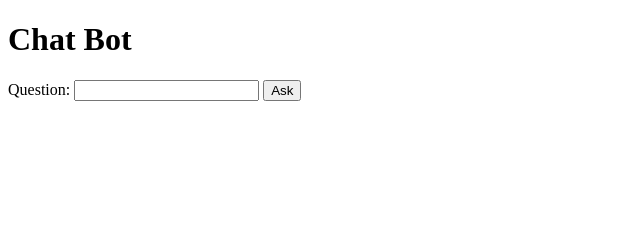
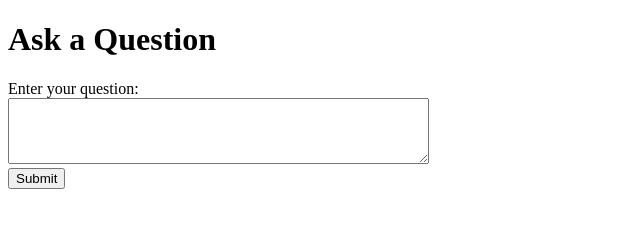
Before and after one commit to FoundationINCCorporateTeam/MNAI-3, a plain HTML site: page app/static/botty.html in a window 1280 px wide. Shown: the whole page, without its empty margins (0-640 px from the left). Drawn offline with Linux system fonts and the light colour scheme.

Commit message:
Update botty.html

```diff
--- a/app/static/botty.html
+++ b/app/static/botty.html
@@ -3,44 +3,14 @@
 <head>
     <meta charset="UTF-8">
     <meta name="viewport" content="width=device-width, initial-scale=1.0">
-    <title>Chat Bot</title>
+    <title>Question Form</title>
 </head>
 <body>
-    <h1>Chat Bot</h1>
-    <form id="chat-form" onsubmit="return false;">
-        <label for="question">Question:</label>
-        <input type="text" id="question" name="question">
-        <button type="button" onclick="getAnswer()">Ask</button>
+    <h1>Ask a Question</h1>
+    <form action="/get-response" method="post">
+        <label for="question">Enter your question:</label><br>
+        <textarea id="question" name="question" rows="4" cols="50"></textarea><br>
+        <input type="submit" value="Submit">
     </form>
-    <div id="response-container"></div>
-
-    <script>
-        async function getAnswer() {
-            const question = document.getElementById('question').value;
-            const responseContainer = document.getElementById('response-container');
-            responseContainer.innerHTML = 'Processing...';
-
-            try {
-                const response = await fetch('/get-response', {
-                    method: 'POST',
-                    headers: {
-                        'Content-Type': 'application/x-www-form-urlencoded',
-                    },
-                    body: new URLSearchParams({ question }),
-                });
-                const data = await response.json();
-
-                // Display response
-                if (data.error) {
-                    responseContainer.innerHTML = `<p><strong>Error:</strong> ${data.error}</p>`;
-                } else {
-                    responseContainer.innerHTML = `<p><strong>Article URL:</strong> ${data.article_url}</p>`;
-                    responseContainer.innerHTML += `<p><strong>Summary:</strong> ${data.summary}</p>`;
-                }
-            } catch (error) {
-                responseContainer.innerHTML = `<p><strong>Error:</strong> ${error.message}</p>`;
-            }
-        }
-    </script>
 </body>
 </html>
```
